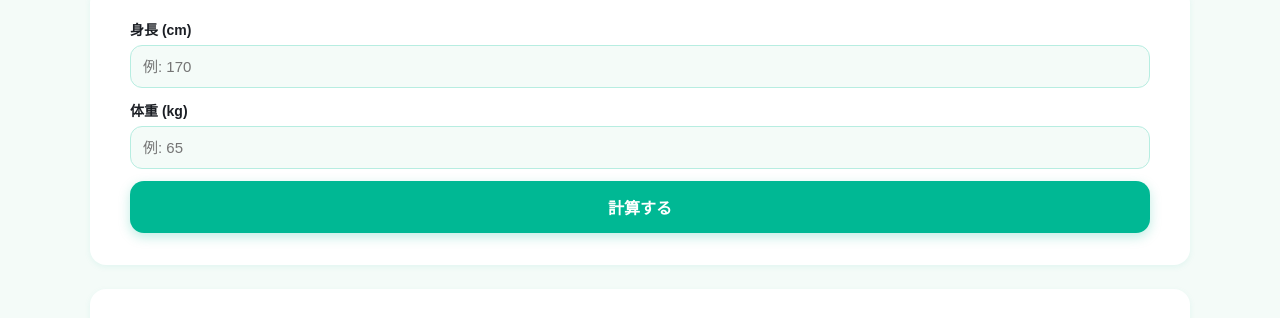
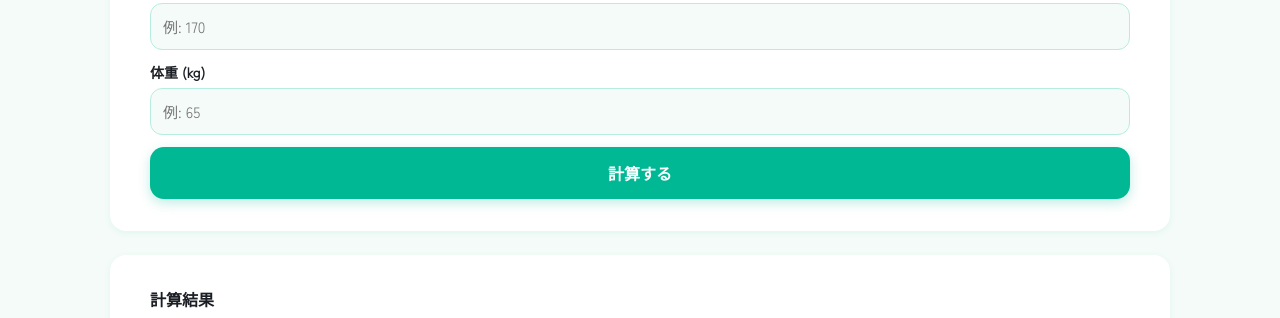
Before and after one commit to saki9219/bmi_app, a plain HTML site: page index.html in a window 1280 px wide. Shown: the part 213-531 px from the top of the page. Drawn offline with Linux system fonts and the light colour scheme; some packages are replaced by stand-ins of ours.

Commit message:
headに項目を追加

```diff
--- a/index.html
+++ b/index.html
@@ -3,11 +3,18 @@
 <head>
   <meta charset="UTF-8">
   <meta name="viewport" content="width=device-width, initial-scale=1.0">
+  <meta name="robots" content="noindex, nofollow">
   <title>BMI計算アプリ | My BMI</title>
   <!-- ファビコン -->
   <link rel="icon" href="img/favicon.ico">
+  <!-- リセットCSS -->
+  <link rel="stylesheet" href="https://unpkg.com/ress/dist/ress.min.css">
   <!-- オリジナルCSS -->
   <link rel="stylesheet" href="style.css">
+  <!-- Googleフォント -->
+  <link rel="preconnect" href="https://fonts.googleapis.com">
+  <link rel="preconnect" href="https://fonts.gstatic.com" crossorigin>
+  <link href="https://fonts.googleapis.com/css2?family=Zen+Kaku+Gothic+New&display=swap" rel="stylesheet">
 </head>
 <body>
   <div class="container">
```
